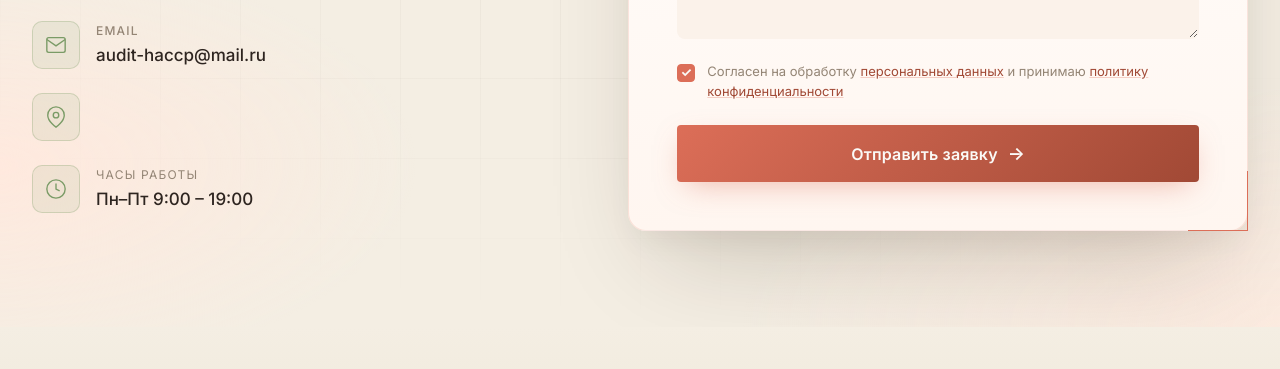
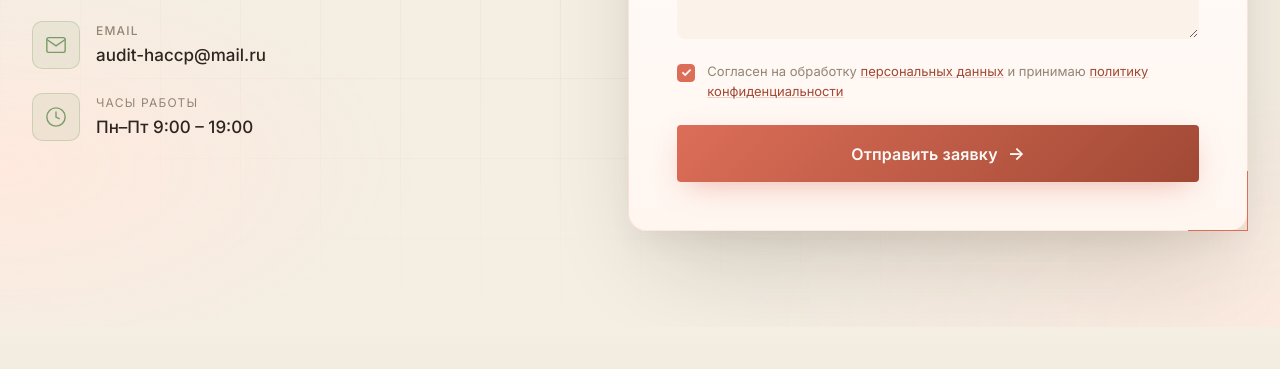
Before and after one commit to Artemshchurev/haccp, a plain HTML site: page index.html in a window 1280 px wide. Shown: the part 8319-8688 px from the top of the page. Drawn offline with Linux system fonts and the light colour scheme.

Commit message:
Deleted address icon

```diff
--- a/index.html
+++ b/index.html
@@ -2751,11 +2751,6 @@
               <div class="contact-value">audit-haccp@mail.ru</div>
             </div>
           </a>
-          <div class="contact-item">
-            <div class="contact-icon">
-              <svg viewBox="0 0 24 24" fill="none" stroke="currentColor"><path d="M21 10c0 7-9 13-9 13s-9-6-9-13a9 9 0 0 1 18 0z"/><circle cx="12" cy="10" r="3"/></svg>
-            </div>
-          </div>
           <div class="contact-item">
             <div class="contact-icon">
               <svg viewBox="0 0 24 24" fill="none" stroke="currentColor"><circle cx="12" cy="12" r="10"/><polyline points="12 6 12 12 16 14"/></svg>
```
